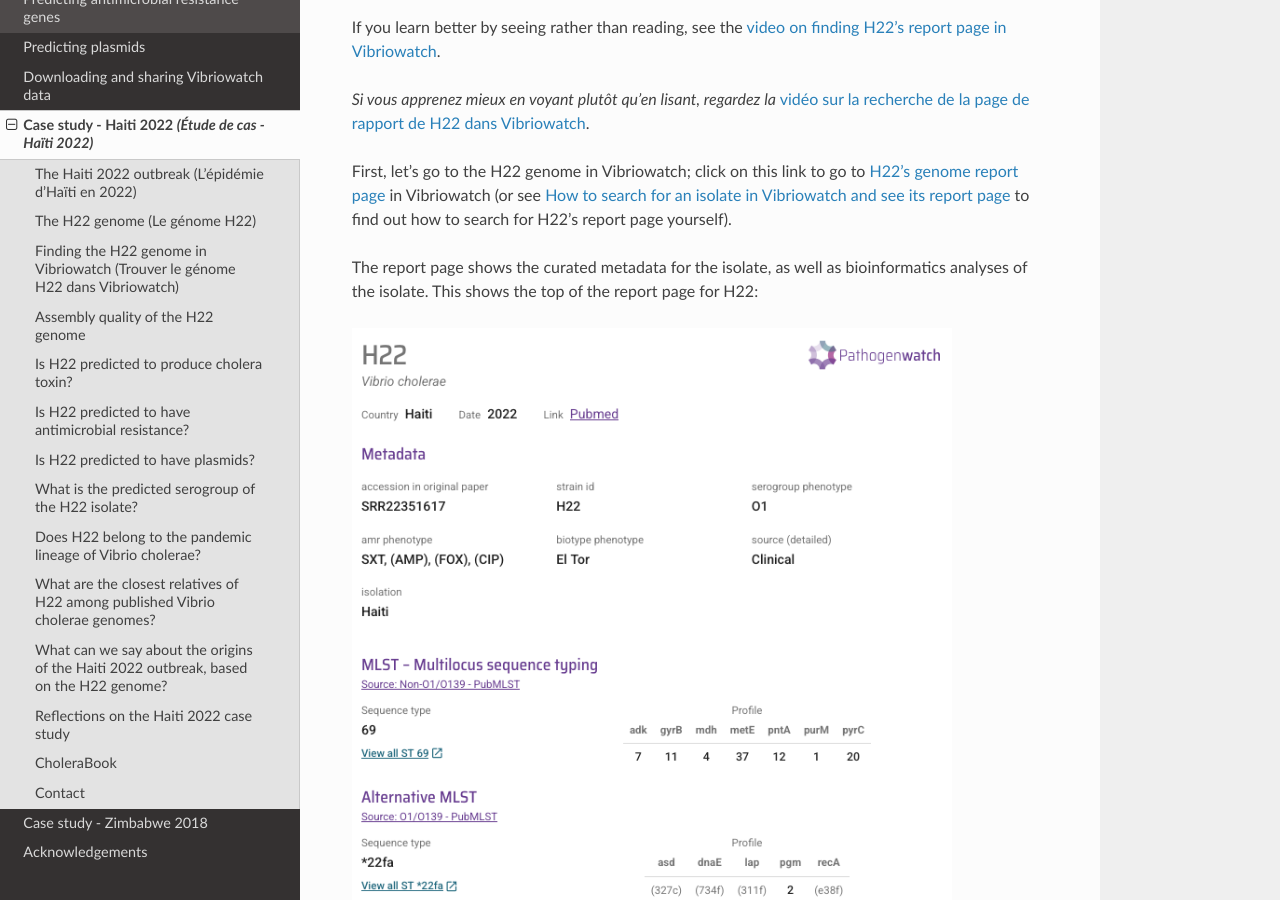
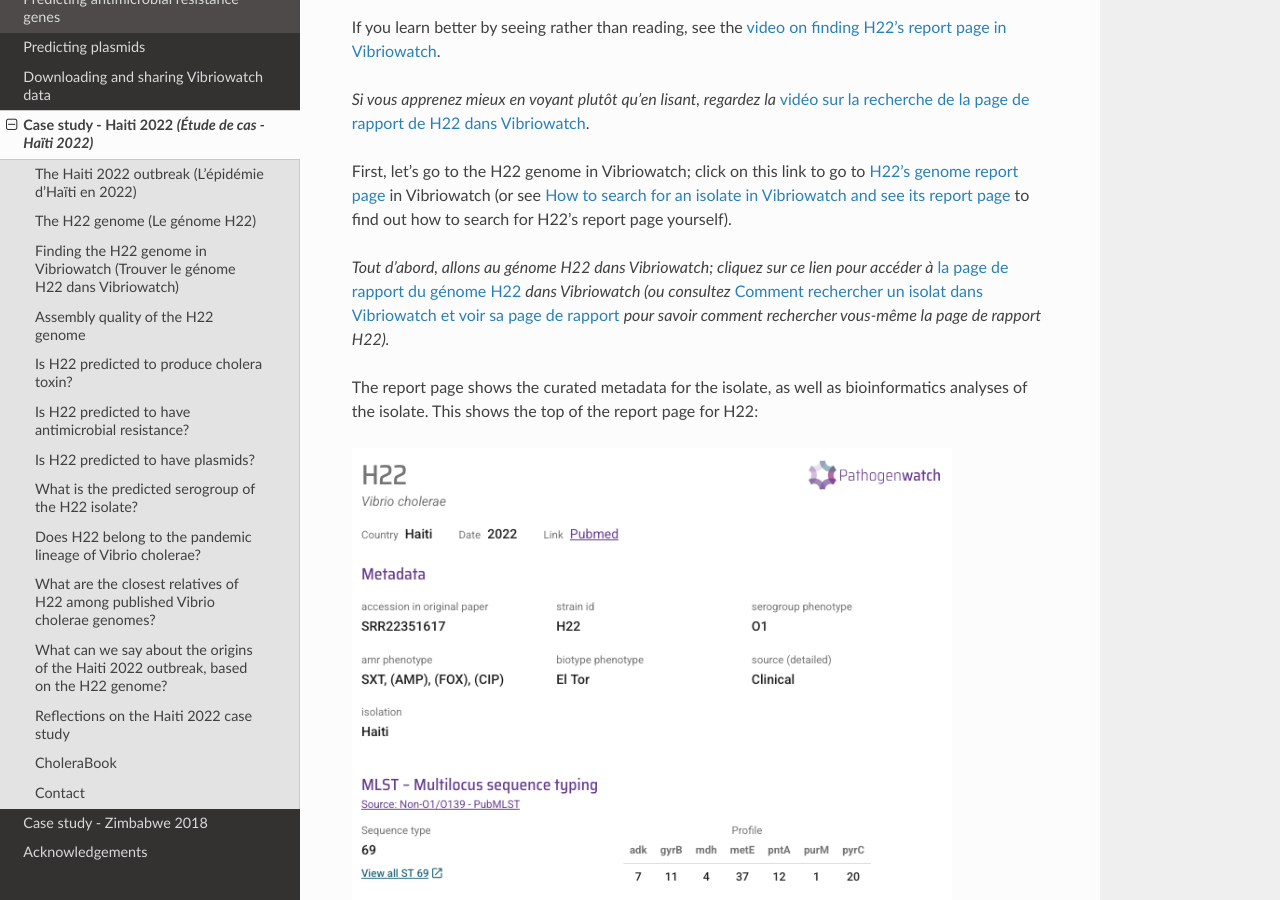
Before and after one commit to avrilcoghlan/vibriowatch, a Sphinx documentation site: the page built from docs/source/haiti.rst, in a window 1280 px wide and 900 px high, scrolled down 3618 px. Built offline with Sphinx 7.4.7 and the Read the Docs theme 3.1.0, drawn with Linux system fonts in a browser that asks for light colours.

Commit message:
Update haiti.rst

```diff
--- a/docs/source/haiti.rst
+++ b/docs/source/haiti.rst
@@ -114,9 +114,15 @@ If you learn better by seeing rather than reading, see the `video on finding H22
 First, let's go to the H22 genome in Vibriowatch; click on this link to go to `H22's genome report page`_ in Vibriowatch (or see
 `How to search for an isolate in Vibriowatch and see its report page`_ to find out how to search for H22's report page yourself).
 
+*Tout d'abord, allons au génome H22 dans Vibriowatch; cliquez sur ce lien pour accéder à* `la page de rapport du génome H22`_ *dans Vibriowatch (ou consultez* `Comment rechercher un isolat dans Vibriowatch et voir sa page de rapport`_ *pour savoir comment rechercher vous-même la page de rapport H22).*
+
 .. _H22's genome report page: https://pathogen.watch/genomes/all?genusId=662&searchText=H22
 
+.. _la page de rapport du génome H22: https://pathogen.watch/genomes/all?genusId=662&searchText=H22
+
 .. _How to search for an isolate in Vibriowatch and see its report page: https://vibriowatch.readthedocs.io/en/latest/navigating.html#how-to-search-for-an-isolate-in-vibriowatch-and-see-its-report-page
+
+.. _Comment rechercher un isolat dans Vibriowatch et voir sa page de rapport: https://vibriowatch.readthedocs.io/en/latest/navigating.html#how-to-search-for-an-isolate-in-vibriowatch-and-see-its-report-page
 
 The report page shows the curated metadata for the isolate, as well as bioinformatics analyses of the isolate.
 This shows the top of the report page for H22:
```
